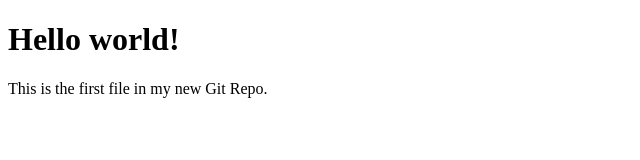
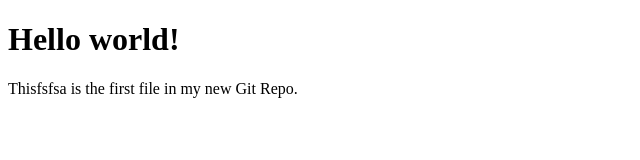
Before and after one commit to oktanishq/my-first-repo, a plain HTML site: page index.html in a window 1280 px wide. Shown: the full height of the page, 0-640 px from the left. Drawn offline with Linux system fonts and the light colour scheme.

Commit message:
stash completed

```diff
--- a/index.html
+++ b/index.html
@@ -6,7 +6,7 @@
 <body>
 
 <h1>Hello world!</h1>
-<p>This is the first file in my new Git Repo.</p>
+<p>Thisfsfsa is the first file in my new Git Repo.</p>
 
 </body>
 </html>
```
